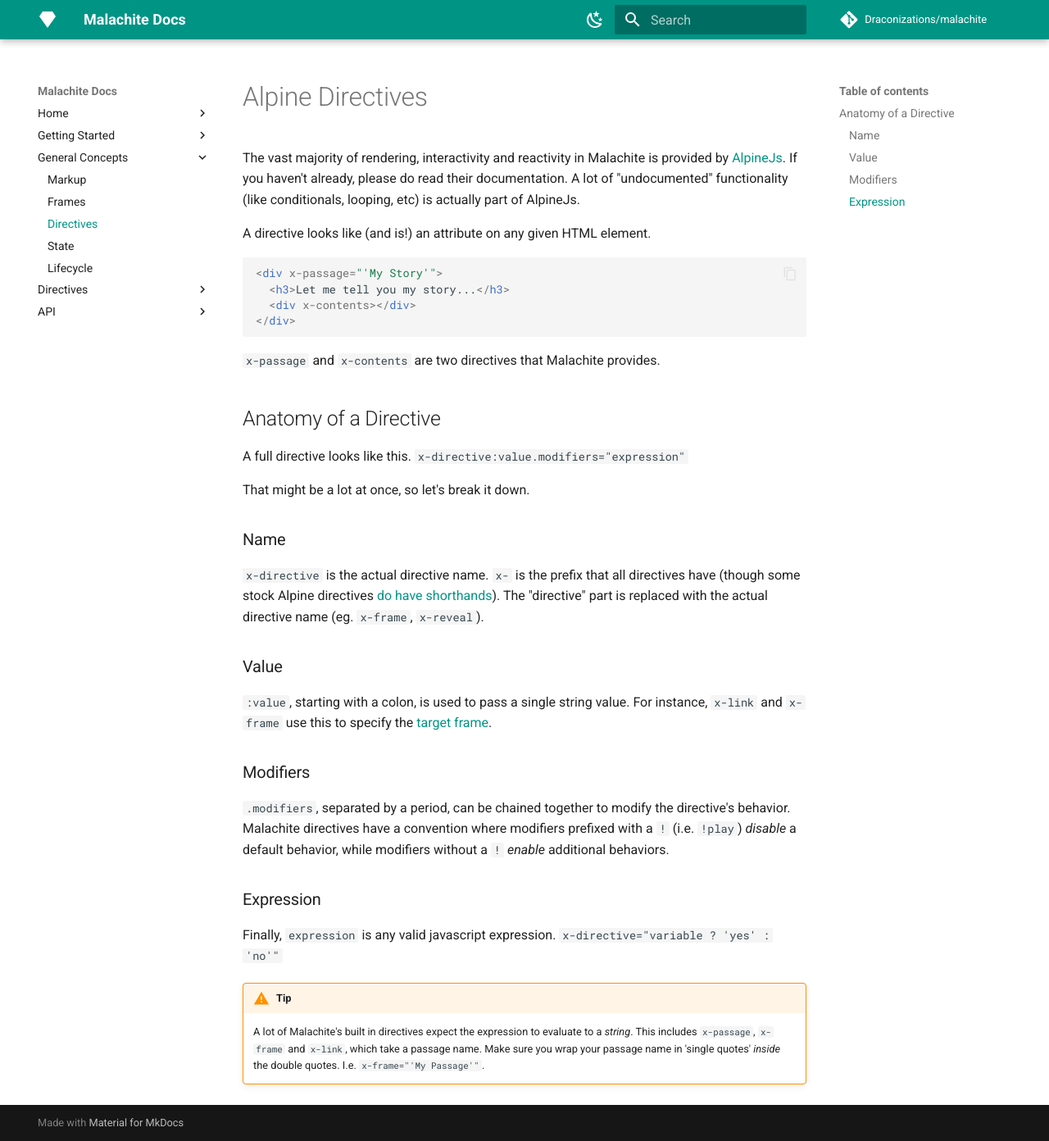
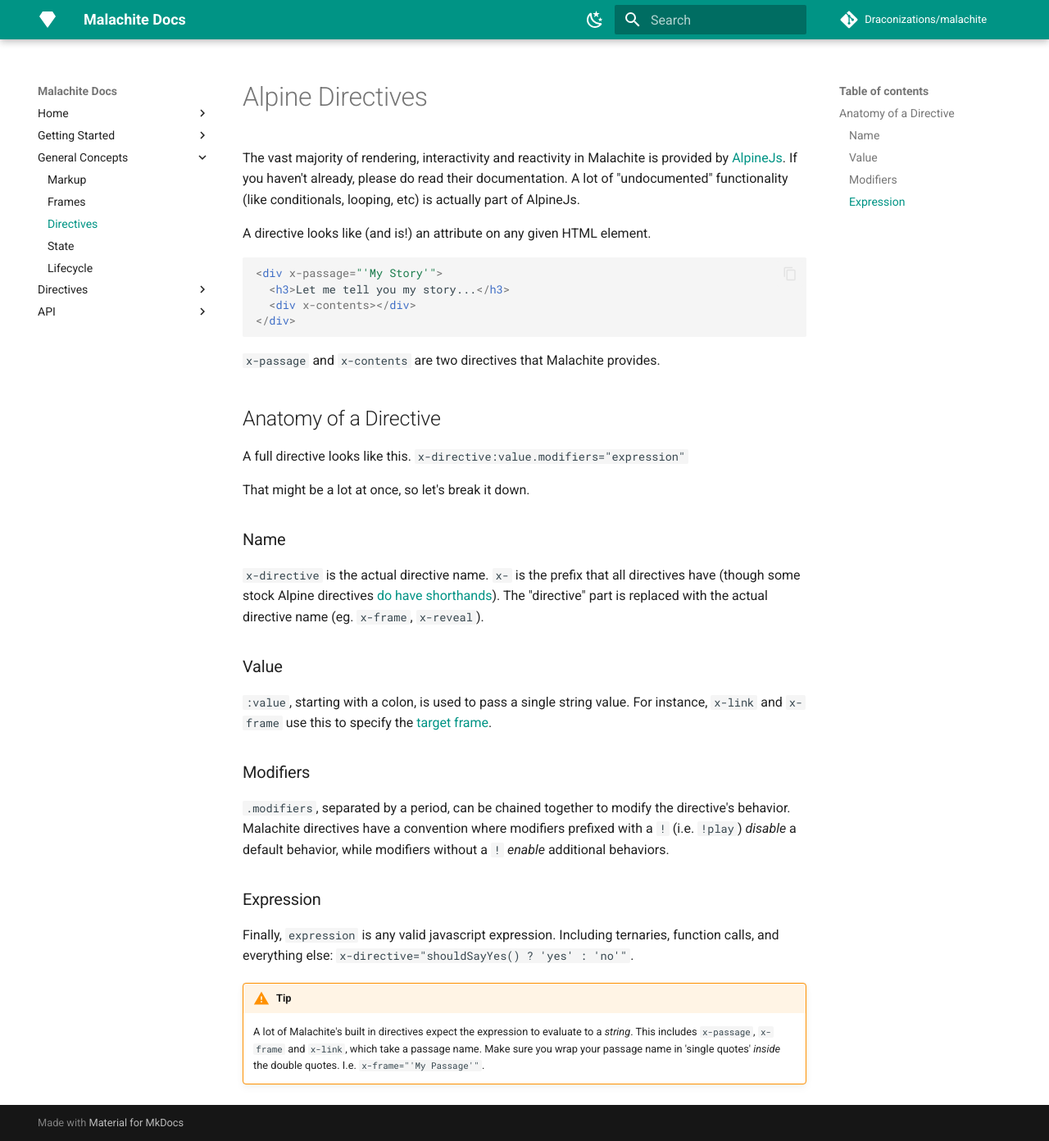
Before and after one commit to Draconizations/malachite, an MkDocs documentation site: the page built from docs/general/directives.md, in a window 1280 px wide and 1392 px high. Shown: the whole window at 82% size. Built offline with MkDocs 1.6.1 and Material for MkDocs 9.7.7, drawn with Linux system fonts in a browser that asks for light colours; comment, search, counter and statistics services are not loaded; the version menu is left out.

Commit message:
docs: some small phrasing tweaks

```diff
--- a/docs/general/directives.md
+++ b/docs/general/directives.md
@@ -26,7 +26,7 @@ That might be a lot at once, so let's break it down.
 `.modifiers`, separated by a period, can be chained together to modify the directive's behavior. Malachite directives have a convention where modifiers prefixed with a `!` (i.e. `!play`) *disable* a default behavior, while modifiers without a `!` *enable* additional behaviors.
 
 ### Expression
-Finally, `expression` is any valid javascript expression. `x-directive="variable ? 'yes' : 'no'"`
+Finally, `expression` is any valid javascript expression. Including ternaries, function calls, and everything else: `x-directive="shouldSayYes() ? 'yes' : 'no'"`.
 
 !!! Warning "Tip"
     A lot of Malachite's built in directives expect the expression to evaluate to a *string*. This includes `x-passage`, `x-frame` and `x-link`, which take a passage name. Make sure you wrap your passage name in 'single quotes' *inside* the double quotes. I.e. `x-frame="'My Passage'"`.
```
